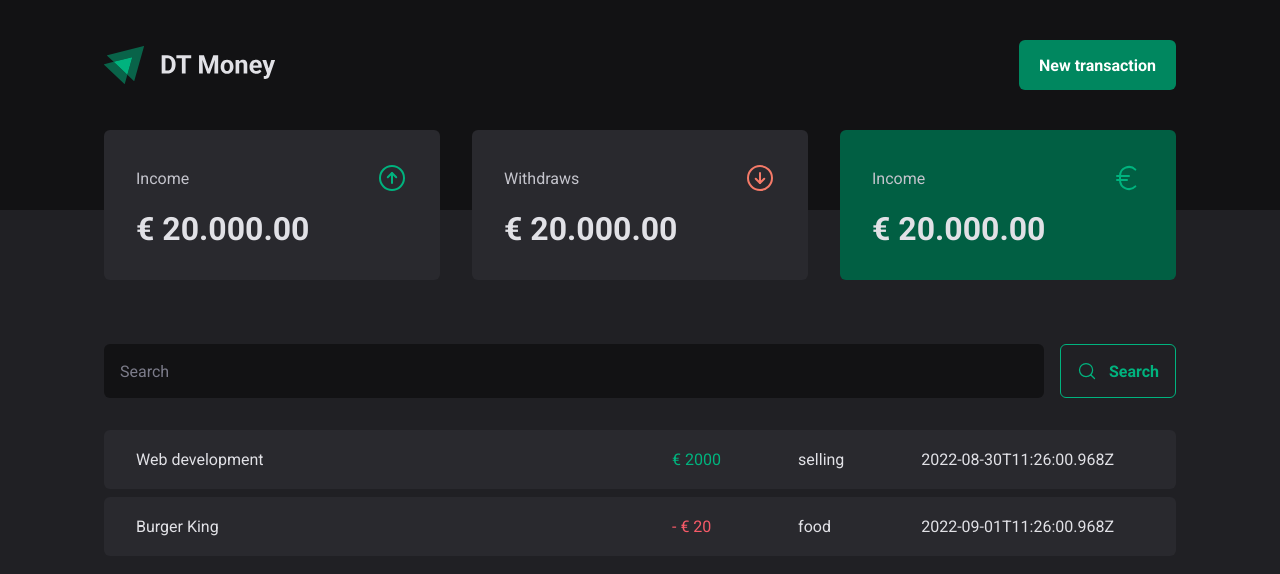
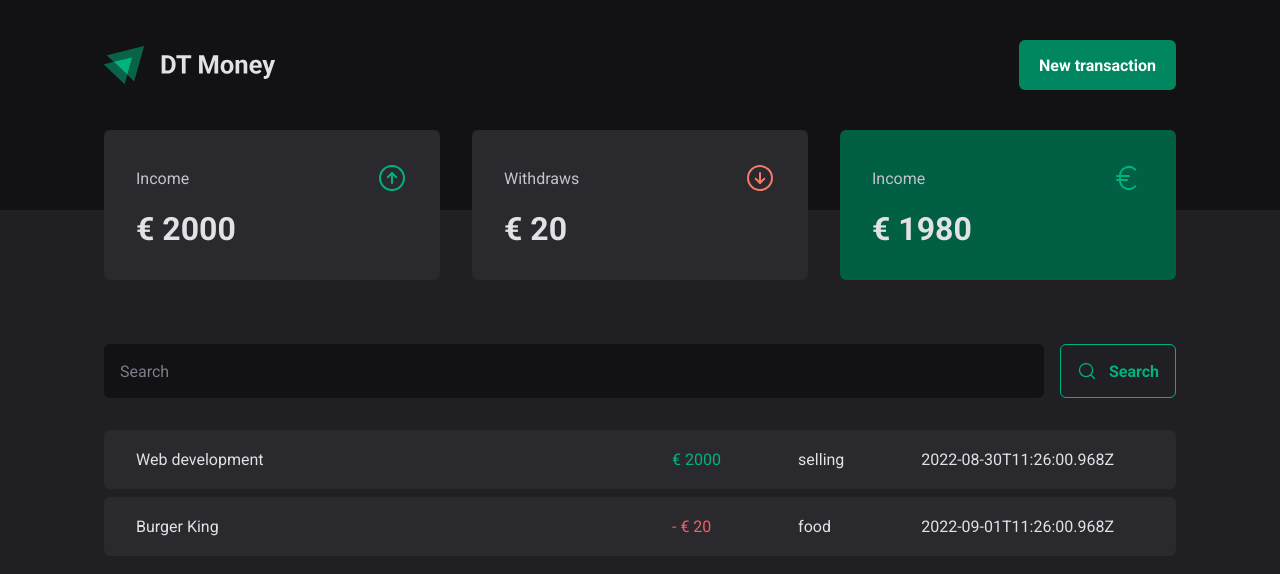
Before and after one commit to diebraga/dt-money, a React (Vite) app: page / in a window 1280 px wide. Shown: the top 574 px of the page. Built offline with nearby package versions, Linux system fonts and the light colour scheme; data requests are answered from the project's data file.

Commit message:
added summary from api

```diff
--- a/src/Components/Summary/index.tsx
+++ b/src/Components/Summary/index.tsx
@@ -1,7 +1,20 @@
 import styled from "styled-components"
 import { ArrowCircleDown, ArrowCircleUp, CurrencyEur } from "phosphor-react";
+import { useTransactions } from "../../hooks/useTransactions";
 
 export function Summary() {
+  const { transactions } = useTransactions()
+  const summary = transactions && transactions.reduce((acc, transaction) => {
+    if (transaction.type === "income") {
+      acc.income += transaction.amount
+      acc.total += transaction.amount
+    } else {
+      acc.outcome += transaction.amount
+      acc.total -= transaction.amount
+    }
+    return acc
+  }, { income: 0, outcome: 0, total: 0 })
+
   return (
     <SummaryContainer>
       <SummaryCard>
@@ -10,7 +23,7 @@
           <ArrowCircleUp size={32} color="#00b37e" />
         </header>
 
-        <strong>€ 20.000.00</strong>
+        <strong>€ {summary?.income}</strong>
       </SummaryCard>
 
       <SummaryCard>
@@ -19,7 +32,7 @@
           <ArrowCircleDown size={32} color="#f57a68" />
         </header>
 
-        <strong>€ 20.000.00</strong>
+        <strong>€ {summary?.outcome}</strong>
       </SummaryCard>
       <SummaryCard variant="green">
         <header>
@@ -27,7 +40,7 @@
           <CurrencyEur size={32} color="#00b37e" />
         </header>
 
-        <strong>€ 20.000.00</strong>
+        <strong>€ {summary?.total}</strong>
       </SummaryCard>
     </SummaryContainer>
   )
```
